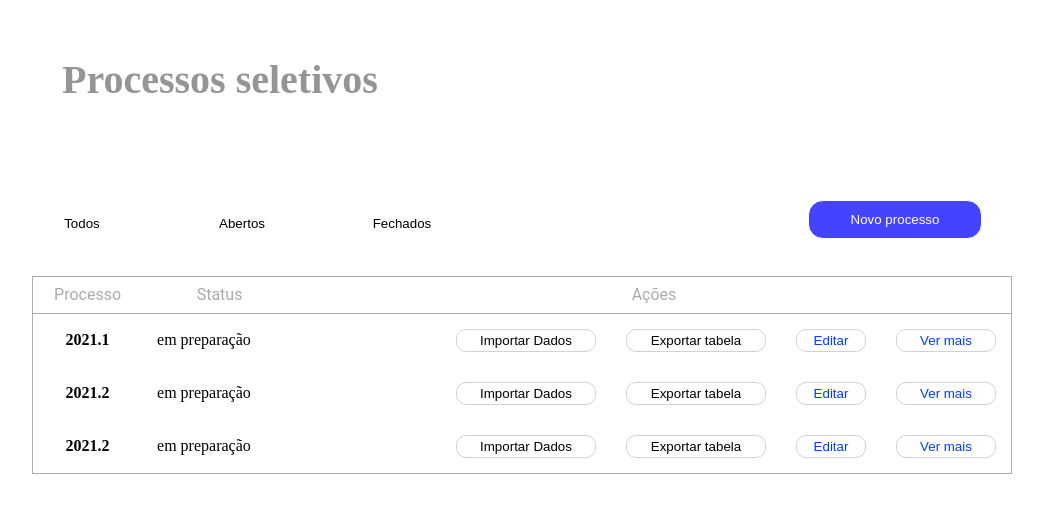
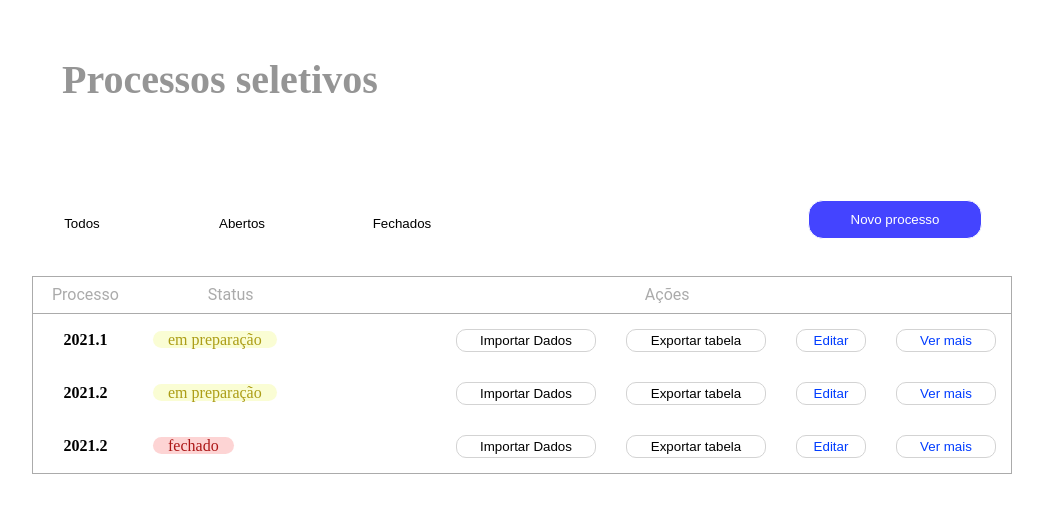
Before and after one commit to aceleradora-TW/acelera-mais-front, a React (Create React App) app: page / in a window 1280 px wide. Shown: the top 512 px of the page, without its empty margins (148-1191 px from the left). Built offline with nearby package versions, Linux system fonts and the light colour scheme.

Commit message:
feat: status finalizado
@Biamah @ErickCardoso007

```diff
--- /dev/null
+++ b/src/components/process-list/process-list.css
@@ -0,0 +1,29 @@
+.table-selective-process {
+  width: 100%;
+  padding: 30px;
+}
+.table-selective-process table {
+  width: 100%;
+  border: 1px solid #ababab;
+}
+.table-selective-process thead {
+  border-bottom: 1px solid #ababab;
+}
+.table-selective-process th {
+  text-align: center;
+  color: #ababab;
+  padding: 10px;
+  font-family: "Roboto";
+}
+
+.table-selective-process td {
+  padding: 15px;
+}
+.table-selective-process td:first-child {
+  text-align: center;
+  font-weight: bold;
+}
+.table-selective-process tr > div {
+  display: flex;
+  justify-content: flex-end;
+}
--- a/src/components/status/index.js
+++ b/src/components/status/index.js
@@ -2,31 +2,24 @@ import React from 'react'
 import './status.css'
 
 export const Status = ({ startDate, endDate }) => {
-  let label = ''
-  // const className = endDate ? 'status-open' : 'status-close'
+  let label = 'fechado'
+  let classNameStatus = 'status-close'
   const currentDate = Date.now()
   const startDateTime = new Date(startDate)
   const endDateTime = new Date(endDate)
 
   const statusPreparation = currentDate < startDateTime
   const statusOpened = currentDate >= startDateTime && currentDate < endDateTime
-  const statusClosed = currentDate > endDateTime
-
-  console.log(`em preparação ${statusPreparation}`)
-  console.log(`aberto ${statusOpened}`)
-  console.log(`fechado ${statusClosed}`)
-  console.log(`hoje ${currentDate}`)
 
   if (statusPreparation) {
     label = 'em preparação'
+    classNameStatus = 'status-preparation'
   }
   if (statusOpened) {
     label = 'aberto'
-  }
-  if (statusClosed) {
-    label = 'fechado'
+    classNameStatus = 'status-open'
   }
   return (
-    <span>{label}</span>
+    <span className={classNameStatus}>{label}</span>
   )
 }
--- a/src/components/status/status.css
+++ b/src/components/status/status.css
@@ -10,6 +10,13 @@
 .status-close {
   padding: 0 15px;
   text-align: center;
+  background-color: #fdd4d4;
+  border-radius: 20px;
+  color: #ac1616;
+}
+.status-preparation {
+  padding: 0 15px;
+  text-align: center;
   background-color: #fafdd4;
   border-radius: 20px;
   color: #ac9d16;
--- a/src/pages/hiring-process/index.js
+++ b/src/pages/hiring-process/index.js
@@ -6,20 +6,20 @@ const HiringProcessPage = () => {
   const processes = [
     {
       name: '2021.1',
-      startDate: new Date(2021, 12, 15).toString(),
-      endDate: new Date(2021, 10, 21).toString(),
+      startDate: new Date(2021, 11, 15).toISOString(),
+      endDate: new Date(2021, 11, 21).toISOString(),
       description: 'A description'
     },
     {
       name: '2021.2',
-      startDate: new Date(2021, 10, 22).toString(),
-      endDate: new Date(2022, 10, 27).toString(),
+      startDate: new Date(2021, 9, 22).toISOString(),
+      endDate: new Date(2022, 10, 27).toISOString(),
       description: 'A description'
     },
     {
       name: '2021.2',
-      startDate: new Date(2021, 10, 18).toString(),
-      endDate: new Date(2021, 10, 19).toString(),
+      startDate: new Date(2021, 8, 18).toISOString(),
+      endDate: new Date(2021, 8, 19).toISOString(),
       description: 'A description'
     }
   ]
```
